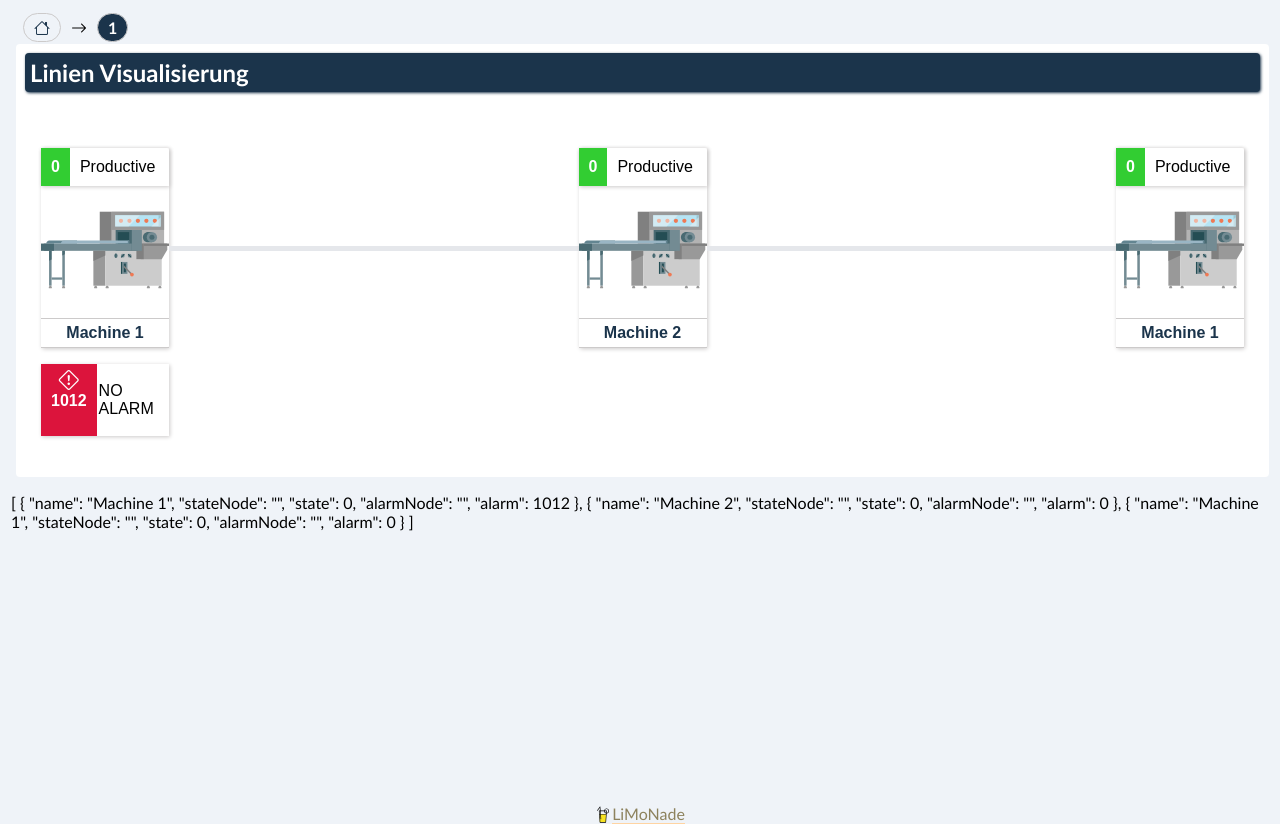
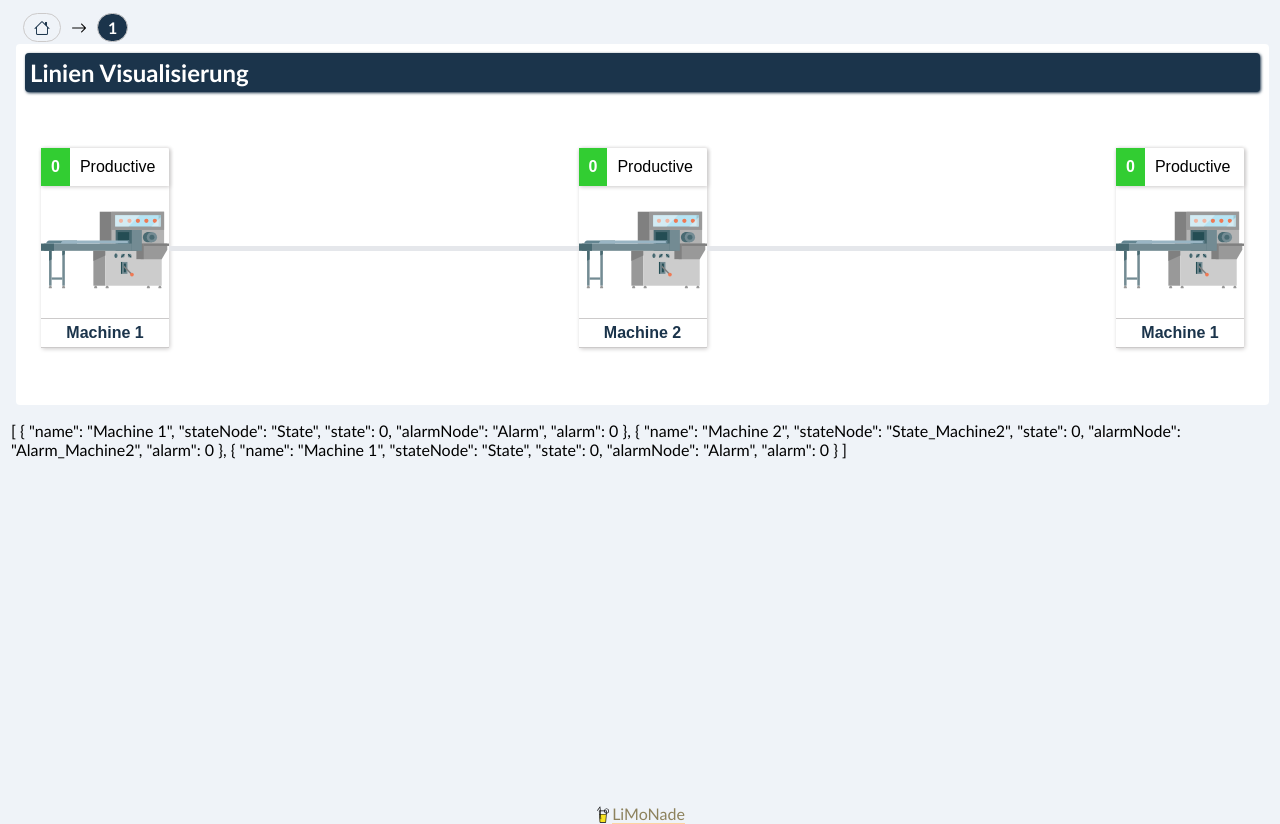
Before and after one commit to doteich/LiMonade, a Vue app in the folder limonade-ui/: page /1 in a window 1280 px wide. Built offline with nearby package versions, Linux system fonts and the light colour scheme; no server answers; a web font is replaced by a local one.

Commit message:
feat: added websockets to line

```diff
--- a/limonade-ui/src/stores/line/lineData.js
+++ b/limonade-ui/src/stores/line/lineData.js
@@ -1,34 +1,83 @@
 import { defineStore } from 'pinia'
+
+const sockets = []
 
 export const useLineDataStore = defineStore("lineData", {
     state: () => ({
         lineDefinition: [{
                 name: "group1",
+                socket: "ws://localhost:8080/ws",
                 machines: [{
                         name: "Machine 1",
-                        stateNode: "",
+                        stateNode: "State",
                         state: 0,
-                        alarmNode: "",
-                        alarm: 1012,
+                        alarmNode: "Alarm",
+                        alarm: 0,
                     },
                     {
                         name: "Machine 2",
-                        stateNode: "",
+                        stateNode: "State_Machine2",
                         state: 0,
-                        alarmNode: "",
+                        alarmNode: "Alarm_Machine2",
                         alarm: 0,
                     },
+                ],
+                dynamicData: [{
+                        nodeId: "ns=2;s=Machines.Packaging.State.Alarm",
+                        name: "Alarm",
+                        unit: "",
+                        type: "alarm",
+                        value: 0
+                    },
+                    {
+                        nodeId: "ns=2;s=Machines.Packaging.State.Alarm_Machine2",
+                        name: "Alarm_Machine2",
+                        unit: "",
+                        type: "alarm",
+                        value: 0
+                    },
+                    {
+                        nodeId: "ns=2;s=Machines.Packaging.State.State_Machine2",
+                        name: "State_Machine2",
+                        unit: "",
+                        type: "state",
+                        value: 0
+                    }, {
+                        nodeId: "ns=2;s=Machines.Packaging.State.State",
+                        name: "State",
+                        unit: "",
+                        type: "state",
+                        value: 0
+                    }
+
+
                 ]
             },
             {
                 name: "group2",
+                socket: "ws://localhost:8081/ws",
                 machines: [{
                     name: "Machine 1",
-                    stateNode: "",
+                    stateNode: "State",
                     state: 0,
-                    alarmNode: "",
+                    alarmNode: "Alarm",
                     alarm: 0,
-                }, ]
+                }, ],
+                dynamicData: [{
+                        nodeId: "ns=2;s=Machines.Palettierung.State.Alarm",
+                        name: "Alarm",
+                        unit: "",
+                        type: "alarm",
+                        value: 0
+                    },
+                    {
+                        nodeId: "ns=2;s=Machines.Palletierung.State.State",
+                        name: "State",
+                        unit: "",
+                        type: "state",
+                        value: 0
+                    }
+                ]
             }
 
 
@@ -39,10 +88,39 @@ export const useLineDataStore = defineStore("lineData", {
             let machines = []
             for (let group of state.lineDefinition) {
                 for (let machine of group.machines) {
+                    machine.state = group.dynamicData.filter(el => el.name == machine.stateNode)[0].value
+                    machine.alarm = group.dynamicData.filter(el => el.name == machine.alarmNode)[0].value
                     machines.push(machine)
                 }
             }
             return machines
         }
+    },
+    actions: {
+        startSockets() {
+            let socket
+            this.lineDefinition.forEach((group, idx) => {
+                socket = new WebSocket(group.socket)
+                socket.addEventListener('open', () => {
+                    console.log("Websocket opened for group: " + group.name)
+
+                })
+                socket.addEventListener("message", (event) => {
+                    let json = JSON.parse(event.data)
+
+
+                    let tag = this.lineDefinition[idx].dynamicData.find((el) =>
+                        el.nodeId == json.nodeid
+                    )
+                    console.log(tag)
+                    if (tag) {
+                        tag.value = json.value
+                    }
+
+
+                })
+                sockets.push(socket)
+            })
+        }
     }
 })
--- a/limonade-ui/src/views/lineView.vue
+++ b/limonade-ui/src/views/lineView.vue
@@ -1,8 +1,12 @@
 <script setup>
+import { onMounted } from "vue"
 import Timeline from 'primevue/timeline';
 import { useLineDataStore } from "@/stores/line/lineData"
 const store = useLineDataStore()
 
+onMounted(()=>{
+    store.startSockets()
+})
 
 </script>
 
```
